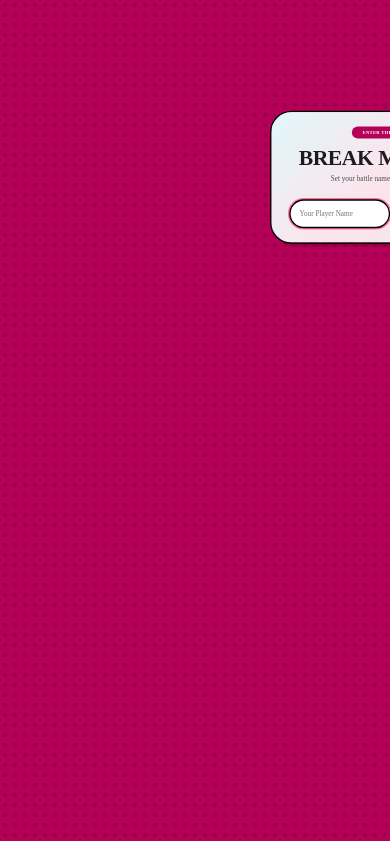
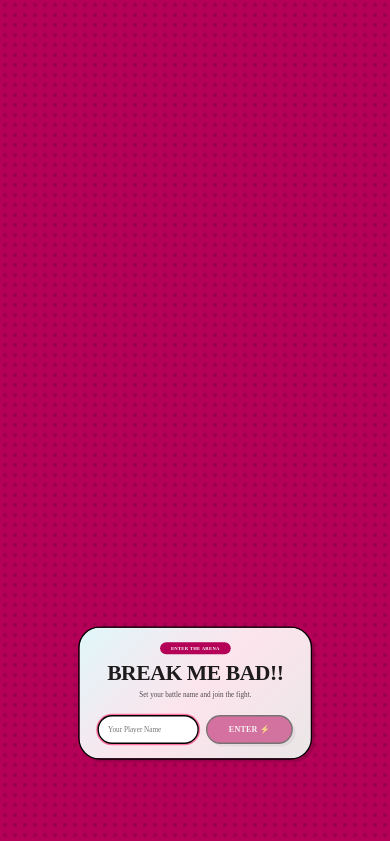
Before and after one commit to Amanyd/callbreak, a React (Vite) app in the folder client/: page /#lobby in a window 390 px wide. Shown: the top 841 px of the page. Built offline with nearby package versions, Linux system fonts and the light colour scheme; no server answers; a web font is replaced by a local one.

Commit message:
style: center mobile layout letterbox and deploy parabolic deep card arch

```diff
--- a/client/src/App.css
+++ b/client/src/App.css
@@ -1000,22 +1000,30 @@
 /* ─── Mobile Responsiveness (Landscape Default) ────────────────────────────────── */
 @media (max-width: 1000px) {
   .app {
+    display: flex;
+    justify-content: center;
+    align-items: center;
     overflow: hidden;
   }
   .main-content {
+    flex: 0 0 auto;
     transform: scale(0.45);
-    transform-origin: top center;
-    width: 222%;
-    height: 222%;
+    transform-origin: center center;
+    width: 222.22vw;
+    height: 222.22vh;
   }
 
   .game-layout {
     flex-direction: row;
   }
 
+  .game-table-wrapper {
+    padding: 2% 10%; /* decrease width by squeezing the horizontal padding */
+  }
+
   .game-table {
     padding: 0.25rem;
-    min-height: 80%;
+    min-height: 90%; /* Increase table height */
   }
 
   .scoreboard {
--- a/client/src/screens/GameScreen.tsx
+++ b/client/src/screens/GameScreen.tsx
@@ -373,11 +373,14 @@ export function GameScreen({ gameState }: Props) {
           )}
         </div>
 
-        {/* My Hand */}
         <div className="my-hand">
           {sortedHand.map((card, idx) => {
             const angle = startAngle + (idx * fanSpread / Math.max(handCount - 1, 1));
-            const yOffset = Math.abs(angle) * 0.6;
+            // Polynomial parabola to force deep arch: ends drop heavy down, center pushed up
+            const normalizedPos = (idx / Math.max(handCount - 1, 1)) * 2 - 1; // ranges from -1 to 1
+            const dropIntensity = isMobile ? 80 : 50;
+            const yOffset = (Math.pow(normalizedPos, 2) * dropIntensity) - (dropIntensity / 3);
+
             return (
               <div
                 key={card.id}
```
